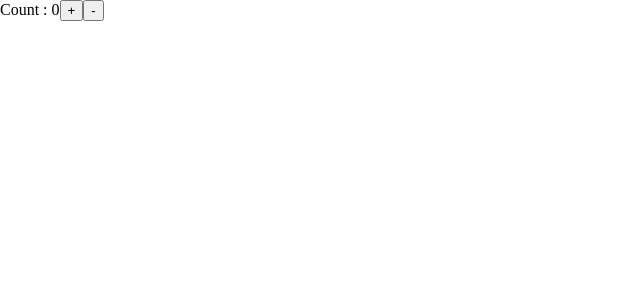
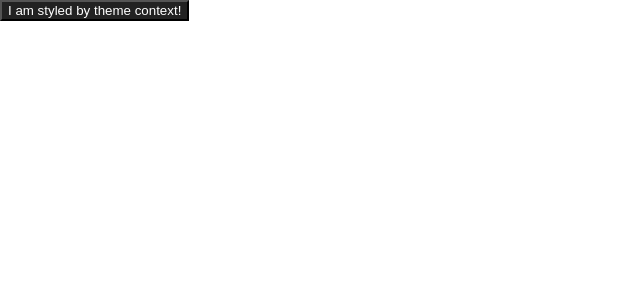
Before and after one commit to cktjdgus45/react-practice0, a React (Create React App) app: page / in a window 1280 px wide. Shown: the top 300 px of the page, without its empty margins (0-640 px from the left). Built offline with nearby package versions, Linux system fonts and the light colour scheme.

Commit message:
practice context

```diff
--- a/package.json
+++ b/package.json
@@ -6,6 +6,7 @@
     "@testing-library/jest-dom": "^5.16.5",
     "@testing-library/react": "^13.4.0",
     "@testing-library/user-event": "^13.5.0",
+    "immer": "^9.0.16",
     "react": "^18.2.0",
     "react-dom": "^18.2.0",
     "react-scripts": "5.0.1",
--- a/src/App.jsx
+++ b/src/App.jsx
@@ -1,11 +1,41 @@
-import Counter from './components/Counter';
+import React, { useContext } from 'react';
+
+const themes = {
+  light: {
+    foreground: "#000000",
+    background: "#eeeeee"
+  },
+  dark: {
+    foreground: "#ffffff",
+    background: "#222222"
+  }
+};
+
+const ThemeContext = React.createContext(themes);
 
 function App() {
   return (
-    <div className="App">
-      <Counter />
+    <ThemeContext.Provider value={themes.dark}>
+      <Toolbar />
+    </ThemeContext.Provider>
+  );
+}
+
+function Toolbar(props) {
+  return (
+    <div>
+      <ThemedButton />
     </div>
   );
 }
 
+function ThemedButton() {
+  const theme = useContext(ThemeContext); //사용하는 곳에서 useContext
+  return (
+    <button style={{ background: theme.background, color: theme.foreground }}>
+      I am styled by theme context!
+    </button>
+  );
+}
+
 export default App;
```
